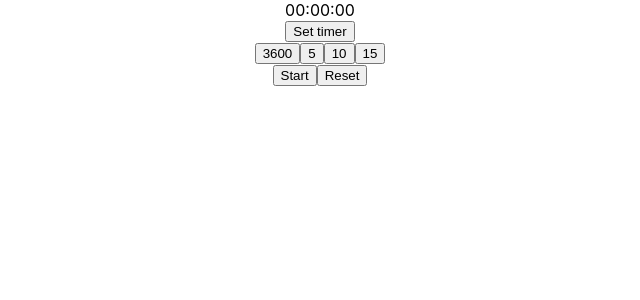
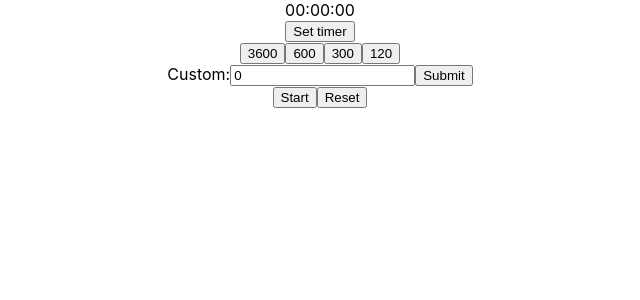
Before and after one commit to jadeasmus/web-timer, a React (Create React App) app: page / in a window 1280 px wide. Both pictures are taken after a click on the button "Set timer". Shown: the top 300 px of the page, without its empty margins (320-960 px from the left). Built offline with nearby package versions, Linux system fonts and the light colour scheme.

Commit message:
custom input, greedy submission ?

```diff
--- a/src/App.js
+++ b/src/App.js
@@ -69,9 +69,16 @@ function App() {
       { showTimes && !counter ?
         <div className="times">
           <button onClick={event => handleClick(event)}>3600</button>
-          <button onClick={event => handleClick(event)}>5</button>
-          <button onClick={event => handleClick(event)}>10</button>
-          <button onClick={event => handleClick(event)}>15</button>
+          <button onClick={event => handleClick(event)}>600</button>
+          <button onClick={event => handleClick(event)}>300</button>
+          <button onClick={event => handleClick(event)}>120</button>
+          <form className="custom" onSubmit={(e) => e.preventDefault()}>
+            <label>
+              Custom:
+              <input type="text" value={counter} onChange={e => setCounter(parseInt(e.target.value))} className="time"></input>
+            </label>
+            <input type="submit" value="Submit"></input>
+          </form>
         </div>
         : null
       }
```
